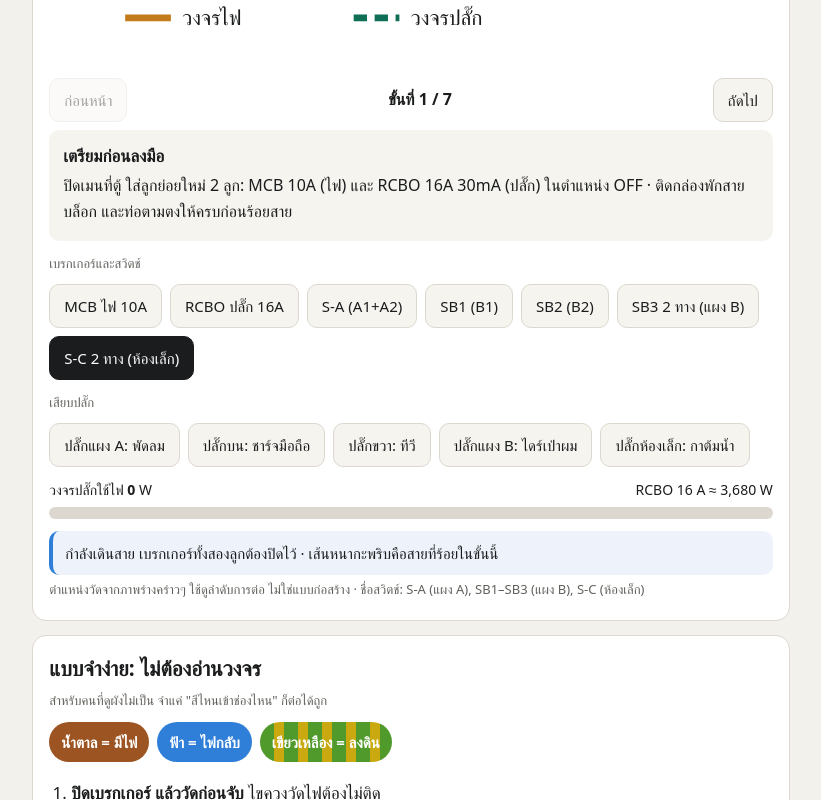
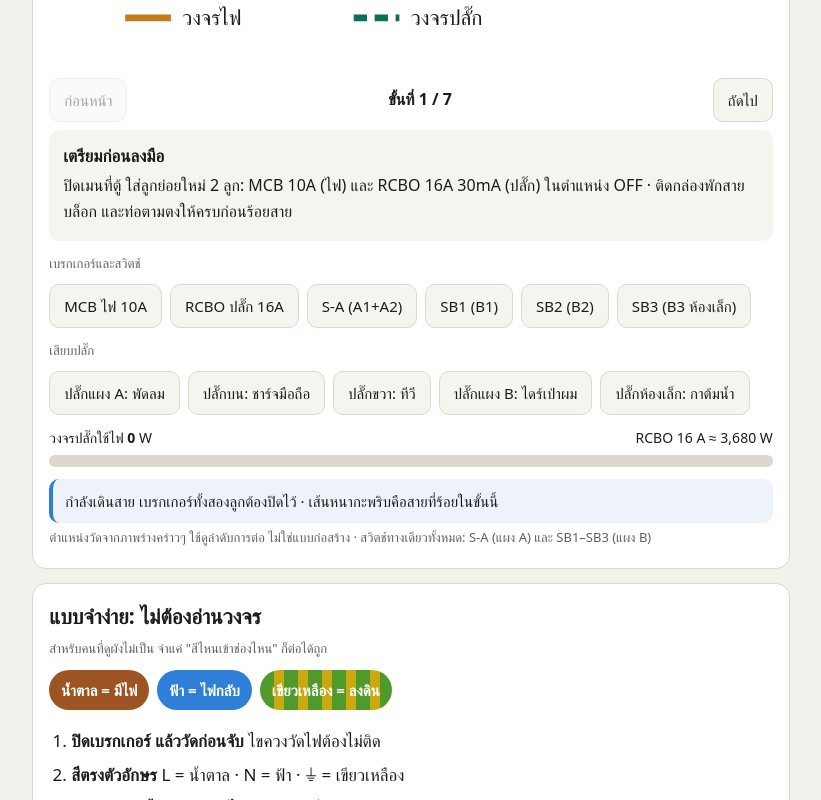
Before and after one commit to Focus2541/torteum, a plain HTML site: page wiring.html in a window 1280 px wide. Shown: the part 1080-1880 px from the top of the page, without its empty margins (229-1050 px from the left). Drawn offline with Linux system fonts and the light colour scheme; a web font is replaced by a local one.

Commit message:
wiring: ห้องของฉัน ตัดสวิตช์ 2 ทางออก B3 ใช้สวิตช์ทางเดียว SB3 ที่แผง B
Co-Authored-By: Claude Opus 5.5 <noreply@anthropic.com>
Claude-Session: https://claude.ai/code/session_01PQPUdB6Q1ai2Un6TTFC48F

```diff
--- a/wiring.html
+++ b/wiring.html
@@ -110,7 +110,7 @@ th{font-weight:600}
 <div class="loadrow"><span>วงจรปลั๊กใช้ไฟ <b id="rmW">0</b> W</span><span>RCBO 16 A ≈ 3,680 W</span></div>
 <div class="meter"><i id="rmMt" style="width:0"></i></div>
 <div class="msg" id="rmMsg"></div>
-<p class="note">ตำแหน่งวัดจากภาพร่างคร่าวๆ ใช้ดูลำดับการต่อ ไม่ใช่แบบก่อสร้าง · ชื่อสวิตช์: S-A (แผง A), SB1–SB3 (แผง B), S-C (ห้องเล็ก)</p>
+<p class="note">ตำแหน่งวัดจากภาพร่างคร่าวๆ ใช้ดูลำดับการต่อ ไม่ใช่แบบก่อสร้าง · สวิตช์ทางเดียวทั้งหมด: S-A (แผง A) และ SB1–SB3 (แผง B)</p>
 </div>
 
 <div class="card" id="easy">
@@ -686,7 +686,7 @@ const LC='#c27a1a',PC='#0F6E56';
 const SEG={
  l0:{p:[[58,184],[212,184],[212,73]],c:'l',s:1},lA:{p:[[203,66],[160,66],[160,165]],c:'l',s:2},lA2:{p:[[160,179],[160,269]],c:'l',s:2},
  lB0:{p:[[221,66],[264,66],[264,101]],c:'l',s:3},lB1:{p:[[264,115],[264,181]],c:'l',s:3},lB2:{p:[[264,195],[264,257]],c:'l',s:3},
- lB3:{p:[[264,271],[264,288],[272,288],[272,297]],c:'l',s:4},lT:{p:[[279,304],[320,304],[320,294]],c:'l',s:4},
+ lB3:{p:[[264,271],[264,288],[272,288],[272,297]],c:'l',s:4},
  p0:{p:[[58,214],[196,214],[196,60],[203,60]],c:'p',s:5},p1:{p:[[221,57],[268,57],[268,45]],c:'p',s:5},p2:{p:[[268,45],[268,50],[308,50],[308,196],[315,196]],c:'p',s:5},
  p3:{p:[[315,202],[300,202],[300,264],[274,264]],c:'p',s:6},p4:{p:[[254,268],[236,268],[236,340],[239,340]],c:'p',s:6}};
 Object.values(SEG).forEach(g=>g.d='M'+g.p.map(q=>q.join(' ')).join('L'));
@@ -695,30 +695,30 @@ function offs(P,d){const n=(a,b)=>{const dx=b[0]-a[0],dy=b[1]-a[1],l=Math.hypot(
     if(!n1)v=n2;else if(!n2)v=n1;else if(Math.abs(n1[0]-n2[0])<1e-6&&Math.abs(n1[1]-n2[1])<1e-6)v=n1;else v=[n1[0]+n2[0],n1[1]+n2[1]];
     return[q[0]+v[0]*d,q[1]+v[1]*d]})}
 const WST={L:['#9b5422',''],S:['#e08a2e',''],T:['#9b5422','4 2'],N:['#2f7fd8',''],G:['#4f9a2a','']};
-const LAMP={A1:[160,172,['l0','lA']],A2:[160,276,['l0','lA','lA2']],B1:[264,108,['l0','lB0']],B2:[264,188,['l0','lB0','lB1']],B3:[272,304,['l0','lB0','lB1','lB2','lB3','lT']]};
+const LAMP={A1:[160,172,['l0','lA']],A2:[160,276,['l0','lA','lA2']],B1:[264,108,['l0','lB0']],B2:[264,188,['l0','lB0','lB1']],B3:[272,304,['l0','lB0','lB1','lB2','lB3']]};
 const PLUG=[{n:'ปลั๊กแผง A',d:'พัดลม',w:60,x:230,y:78,need:['p0']},{n:'ปลั๊กบน',d:'ชาร์จมือถือ',w:20,x:268,y:40,need:['p0','p1']},{n:'ปลั๊กขวา',d:'ทีวี',w:120,x:320,y:196,need:['p0','p1','p2']},{n:'ปลั๊กแผง B',d:'ไดร์เป่าผม',w:1200,x:264,y:280,need:['p0','p1','p2','p3']},{n:'ปลั๊กห้องเล็ก',d:'กาต้มน้ำ',w:1800,x:244,y:340,need:['p0','p1','p2','p3','p4']}];
 const ST=[
 ['เตรียมก่อนลงมือ','ปิดเมนที่ตู้ ใส่ลูกย่อยใหม่ 2 ลูก: MCB 10A (ไฟ) และ RCBO 16A 30mA (ปลั๊ก) ในตำแหน่ง OFF · ติดกล่องพักสาย บล็อก และท่อตามตงให้ครบก่อนร้อยสาย'],
 ['ตู้ → แผง A (วงจรไฟ)','ร้อยสาย 1.5 น้ำตาล + ฟ้า จากลูกย่อย MCB 10A ในท่อตามตง ไปกล่องพักสายเหนือแผง A · ที่ตู้: น้ำตาลเข้าขั้วล่างของ MCB · ฟ้าเข้าบาร์ N'],
 ['แผง A → หลอด A1, A2 (ใต้ถุน)','ที่กล่องพัก: น้ำตาลหย่อนลงขั้ว 1 ของ S-A · ขั้ว 2 ส่งน้ำตาลกลับขึ้นไปโคม A1 แล้วพ่วงไป A2 · ฟ้าต่อตรงไป A1 และ A2 ไม่ผ่านสวิตช์ · ใต้ถุนโดนฝน ใช้โคมกันน้ำ'],
 ['เข้าห้อง → B1 → B2 → แผง B','เดินน้ำตาล + ฟ้าต่อจากกล่องพักเข้าห้อง ผ่านกล่องที่ B1, B2 ลงแผง B · ในแผง B: น้ำตาลเข้าขั้ว 1 ของ SB1 แล้วจั๊มป์ไปขั้ว 1 ของ SB2 และขั้ว COM ของ SB3 · ขั้ว 2 ของ SB1, SB2 ส่งสาย L กลับขึ้นไป B1, B2 (พันเทปสีไว้ที่ปลายเพื่อแยกจาก L ที่มาจากตู้) · ฟ้าต่อเข้าโคม B1, B2'],
-['แผง B → B3 → สวิตช์ S-C','SB3 ขั้ว 1 และ 2 ส่งสายวิ่ง 2 เส้นผ่านกล่องที่ B3 ไปขั้ว 1 และ 2 ของ S-C · ขั้ว COM ของ S-C ส่งสาย L กลับมาเข้าโคม B3 · ช่วง B3 ถึง S-C จึงมี 3 เส้นในท่อ · ฟ้าจากกล่อง B2 เดินไปเข้าโคม B3'],
+['แผง B → หลอด B3 (ห้องเล็ก)','ขั้ว 2 ของ SB3 ส่งสาย L กลับ (น้ำตาล พันเทปสี) ข้ามผนังกั้นไปเข้าโคม B3 · ฟ้าและดินต่อจากแผง B ไปโคม B3 ด้วย · ช่วงนี้มี 3 เส้นในท่อ'],
 ['วงจรปลั๊ก: ตู้ → แผง A → ปลั๊กบน → ปลั๊กขวา','สาย 2.5 สามเส้น (น้ำตาล ฟ้า เขียวเหลือง) จาก RCBO 16A เข้าปลั๊กแผง A แล้วพ่วงไปปลั๊กบน และปลั๊กขวา · ใช้รูที่สองของแต่ละขั้วพ่วงต่อ · สายดินต้องต่อไปถึงบาร์ G ที่ตู้'],
 ['ปลั๊กแผง B → ปลั๊กห้องเล็ก แล้วทดสอบ','พ่วงสายสามเส้นต่อไปปลั๊กแผง B และปลั๊กห้องเล็ก · ตรวจขั้วแน่น ปิดฝากล่องทุกใบ แล้วเปิดเบรกเกอร์ · ลองกดสวิตช์ทุกตัว ใช้ไขควงวัดไฟเช็กรู L ของปลั๊กทุกจุด และกดปุ่ม TEST ของ RCBO'] ];
 const DONE=ST.length-1;
-const R={view:'o',s:0,mcb:false,rcbo:false,SA:false,SB1:false,SB2:false,SB3:0,SC:1,pl:[false,false,false,false,false],warn:''};
+const R={view:'o',s:0,mcb:false,rcbo:false,SA:false,SB1:false,SB2:false,SB3:false,pl:[false,false,false,false,false],warn:''};
 const has=id=>SEG[id].s<=R.s;
 function state(){
   const lOn=R.mcb, pOn=R.rcbo;
-  const sw={A1:R.SA,A2:R.SA,B1:R.SB1,B2:R.SB2,B3:R.SB3===R.SC};
+  const sw={A1:R.SA,A2:R.SA,B1:R.SB1,B2:R.SB2,B3:R.SB3};
   const lit={};Object.keys(LAMP).forEach(k=>lit[k]=lOn&&sw[k]&&LAMP[k][2].every(has));
   const run=PLUG.map((p,i)=>pOn&&R.pl[i]&&p.need.every(has));
-  const fl={l0:Object.values(lit).some(Boolean),lA:lit.A1||lit.A2,lA2:lit.A2,lB0:lit.B1||lit.B2||lit.B3,lB1:lit.B2||lit.B3,lB2:lit.B3,lB3:lit.B3,lT:lit.B3};
+  const fl={l0:Object.values(lit).some(Boolean),lA:lit.A1||lit.A2,lA2:lit.A2,lB0:lit.B1||lit.B2||lit.B3,lB1:lit.B2||lit.B3,lB2:lit.B3,lB3:lit.B3};
   ['p0','p1','p2','p3','p4'].forEach((id,k)=>fl[id]=run.slice(k).some(Boolean));
-  const aB=lit.B1||lit.B2||lit.B3,tp=R.SB3,b3=lit.B3;
+  const aB=lit.B1||lit.B2||lit.B3,b3=lit.B3;
   const W3={l0:[['L',fl.l0],['N',fl.l0],['G',0]],lA:[['S',fl.lA],['N',fl.lA],['G',0]],lA2:[['S',lit.A2],['N',lit.A2],['G',0]],
    lB0:[['L',aB],['N',aB],['G',0]],lB1:[['L',aB],['S',lit.B1],['N',lit.B2||b3],['G',0]],lB2:[['L',aB],['S',lit.B1],['S',lit.B2],['N',b3],['G',0]],
-   lB3:[['T',b3&&tp===0],['T',b3&&tp===1],['N',b3],['G',0]],lT:[['T',b3&&tp===0],['T',b3&&tp===1],['S',b3]]};
+   lB3:[['S',b3],['N',b3],['G',0]]};
   ['p0','p1','p2','p3','p4'].forEach(id=>W3[id]=[['L',fl[id]],['N',fl[id]],['G',0]]);
   return {lit,run,fl,W3,W:PLUG.reduce((t,p,i)=>t+(run[i]?p.w:0),0)};
 }
@@ -743,9 +743,8 @@ function draw(){
   s+=`<text x="171" y="176" font-size="11">A1</text><text x="171" y="280" font-size="11">A2</text><text x="252" y="112" font-size="11" text-anchor="end">B1</text><text x="252" y="192" font-size="11" text-anchor="end">B2</text><text x="276" y="324" font-size="11">B3</text>`;
   s+=`<rect x="203" y="56" width="18" height="16" rx="3" fill="#2e7d46"/><text x="212" y="32" font-size="11" text-anchor="middle">แผง A</text><rect class="tap" data-r="SA" x="196" y="50" width="32" height="28"/>`;
   s+=`<rect x="254" y="257" width="20" height="14" rx="3" fill="#2e7d46"/><text x="248" y="252" font-size="11" text-anchor="end">แผง B</text>`;
-  s+=`<rect x="315" y="284" width="10" height="10" rx="2" fill="#2e7d46"/><text x="330" y="293" font-size="11">S-C</text><rect class="tap" data-r="SC" x="308" y="278" width="40" height="24"/>`;
   PLUG.forEach((p,i)=>{s+=`<rect x="${p.x-5}" y="${p.y-5}" width="10" height="10" rx="2" fill="${run[i]?'var(--ok)':'var(--panel)'}" stroke="${PC}" stroke-width="2"/><rect class="tap" data-r="p${i}" x="${p.x-12}" y="${p.y-12}" width="24" height="24"/>`});
-  if(R.view==='w'){const lg=[['L','L (มีไฟ)',20,384],['S','L กลับจากสวิตช์',140,384],['T','สายวิ่ง',280,384],['N','N',20,404],['G','ดิน',140,404]];
+  if(R.view==='w'){const lg=[['L','L (มีไฟ)',20,384],['S','L กลับจากสวิตช์',140,384],['N','N',20,404],['G','ดิน',140,404]];
     lg.forEach(([t,n,x,y])=>{const [c,da]=WST[t];s+=`<line x1="${x}" y1="${y}" x2="${x+22}" y2="${y}" stroke="${c}" stroke-width="3" ${da?`stroke-dasharray="${da}"`:''}/>`+(t==='G'?`<line x1="${x}" y1="${y}" x2="${x+22}" y2="${y}" stroke="#e5c220" stroke-width="3" stroke-dasharray="3 5"/>`:'')+`<text x="${x+28}" y="${y+4}" font-size="11">${n}</text>`})}
   else s+=`<line x1="40" y1="388" x2="64" y2="388" stroke="${LC}" stroke-width="3.5"/><text x="70" y="392" font-size="11">วงจรไฟ</text><line x1="160" y1="388" x2="184" y2="388" stroke="${PC}" stroke-width="3.5" stroke-dasharray="7 4"/><text x="190" y="392" font-size="11">วงจรปลั๊ก</text>`;
   $('rmV').innerHTML=`<button data-v="o" aria-pressed="${R.view!=='w'}">ภาพรวม (1 เส้น = 1 ท่อ)</button><button data-v="w" aria-pressed="${R.view==='w'}">สายจริงทีละเส้น</button><button data-v="z" aria-pressed="${!!R.zoom}">${R.zoom?'ย่อภาพ':'ขยายภาพ (เลื่อนดูได้)'}</button>`;$('rmFig').classList.toggle('zoom',!!R.zoom);
@@ -753,7 +752,7 @@ function draw(){
   $('svgM2').innerHTML=s;
   $('rmNo').textContent=`ขั้นที่ ${R.s+1} / ${ST.length}`;$('rmTitle').textContent=ST[R.s][0];$('rmBody').textContent=ST[R.s][1];
   $('rmPrev').disabled=R.s===0;$('rmNext').disabled=R.s===DONE;
-  const SW=[['mcb','MCB ไฟ 10A',R.mcb],['rcbo','RCBO ปลั๊ก 16A',R.rcbo],['SA','S-A (A1+A2)',R.SA],['SB1','SB1 (B1)',R.SB1],['SB2','SB2 (B2)',R.SB2],['SB3','SB3 2 ทาง (แผง B)',!!R.SB3],['SC','S-C 2 ทาง (ห้องเล็ก)',!!R.SC]];
+  const SW=[['mcb','MCB ไฟ 10A',R.mcb],['rcbo','RCBO ปลั๊ก 16A',R.rcbo],['SA','S-A (A1+A2)',R.SA],['SB1','SB1 (B1)',R.SB1],['SB2','SB2 (B2)',R.SB2],['SB3','SB3 (B3 ห้องเล็ก)',R.SB3]];
   $('rmSw').innerHTML=SW.map(([k,t,v])=>`<button data-r="${k}" aria-pressed="${v}">${t}</button>`).join('');
   $('rmPl').innerHTML=PLUG.map((p,i)=>`<button data-r="p${i}" aria-pressed="${R.pl[i]}">${p.n}: ${p.d}</button>`).join('');
   $('rmW').textContent=W.toLocaleString();$('rmMt').style.width=Math.min(100,W/3680*100)+'%';
@@ -761,13 +760,12 @@ function draw(){
   if(R.warn){m=R.warn;c='bad'}
   else if(R.s<DONE){m='กำลังเดินสาย เบรกเกอร์ทั้งสองลูกต้องปิดไว้ · เส้นหนากะพริบคือสายที่ร้อยในขั้นนี้';c='info'}
   else if(!R.mcb&&!R.rcbo){m='ต่อครบแล้ว แตะเบรกเกอร์ที่ตู้ไฟ หรือกดปุ่มด้านบนเพื่อจ่ายไฟ';c='info'}
-  else{const on=Object.keys(lit).filter(k=>lit[k]);m=`หลอดที่ติด: ${on.length?on.join(', '):'ไม่มี'} · B3 ติดเมื่อ SB3 กับ S-C ชี้สายวิ่งเส้นเดียวกัน กดตัวไหนก็สลับได้ · ปลั๊กใช้ไฟรวม ${W.toLocaleString()} W`}
+  else{const on=Object.keys(lit).filter(k=>lit[k]);m=`หลอดที่ติด: ${on.length?on.join(', '):'ไม่มี'} · ปลั๊กใช้ไฟรวม ${W.toLocaleString()} W`}
   $('rmMsg').className='msg '+c;$('rmMsg').textContent=m;
 }
 function act(t){
   R.warn='';
   if(t==='mcb'||t==='rcbo'){if(!R[t]&&R.s<DONE)R.warn='ยังห้ามเปิด! ต่อสายยังไม่เสร็จ ไปให้ถึงขั้นสุดท้ายก่อน';else R[t]=!R[t]}
-  else if(t==='SB3'||t==='SC')R[t]^=1;
   else if(t[0]==='p')R.pl[+t[1]]=!R.pl[+t[1]];
   else R[t]=!R[t];
   draw();
```
